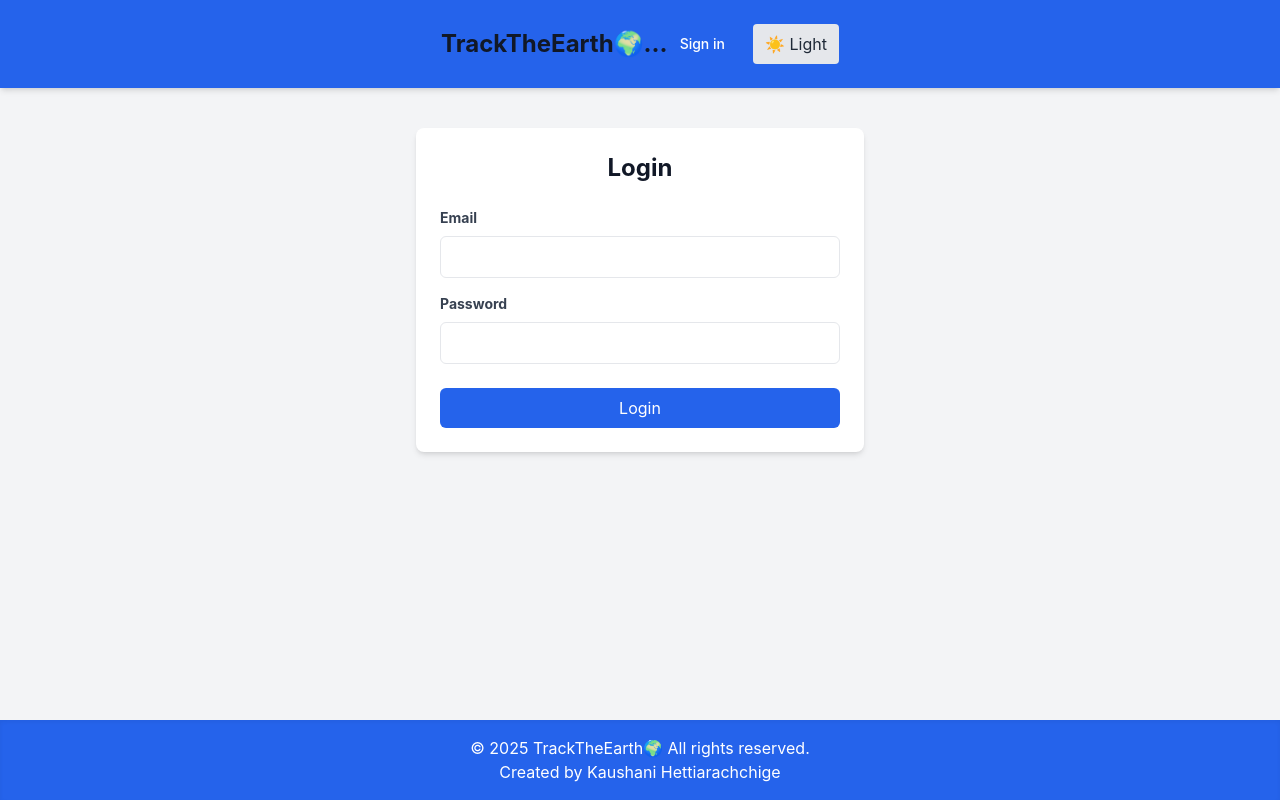
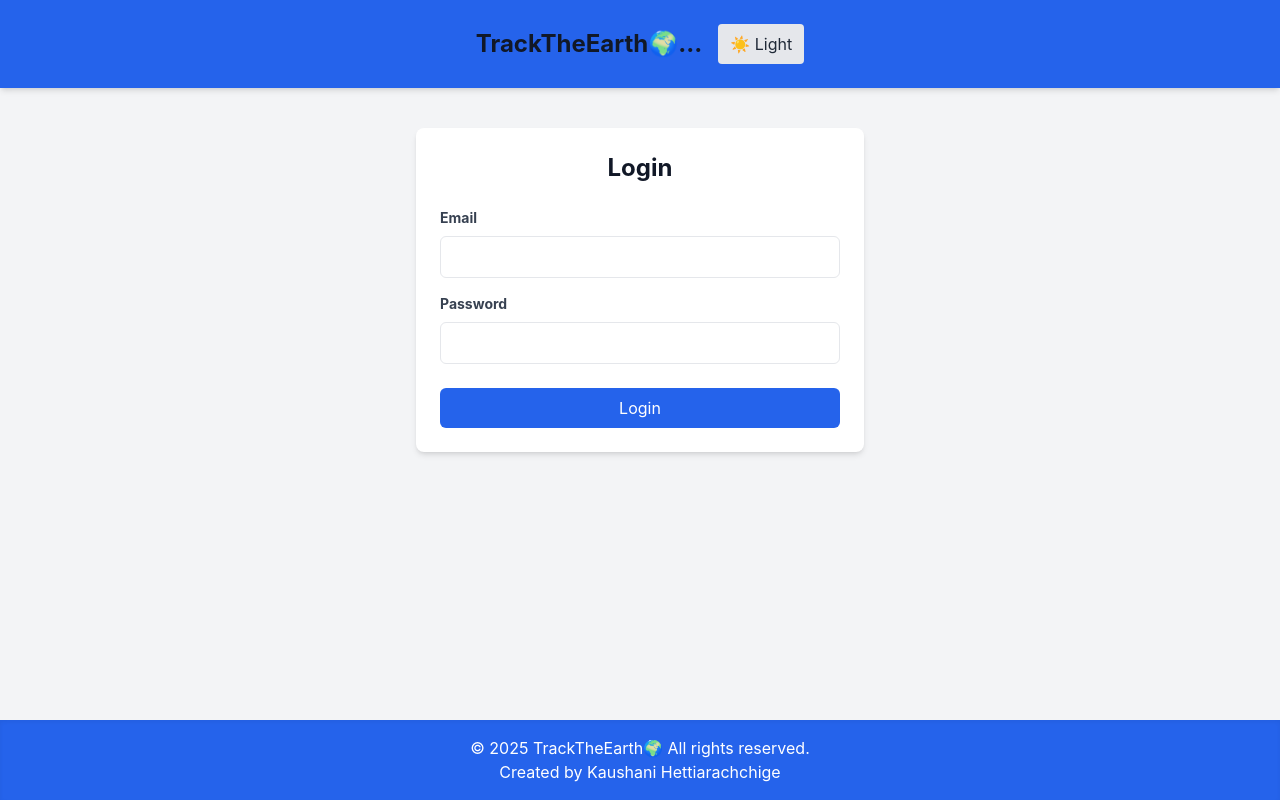
Before and after one commit to KaushaniHettiarachchige/AF-Assignment-02, a React (Create React App) app: page /login in a window 1280 px wide. Built offline with nearby package versions, Linux system fonts and the light colour scheme.

Commit message:
Remove unnecessary buttons

```diff
--- a/src/App.js
+++ b/src/App.js
@@ -37,16 +37,7 @@ function AppContent() {
           <div className="container mx-auto px-4 py-6 flex items-center justify-center relative">
             <h1 className="text-2xl font-bold dark:text-white">TrackTheEarth🌍...</h1>
             <div className="flex items-center space-x-4">
-              {isAuthenticated ? (
-                <UserProfile />
-              ) : (
-                <a
-                href="/login"
-                className="text-white hover:text-gray-200 px-3 py-2 rounded-md text-sm font-medium"
-                >
-                  Sign in
-                </a>
-              )}
+              {isAuthenticated && <UserProfile />}
               <DarkModeToggle />
             </div>
           </div>
```
